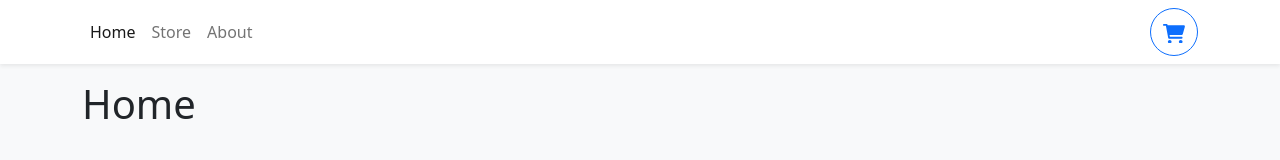
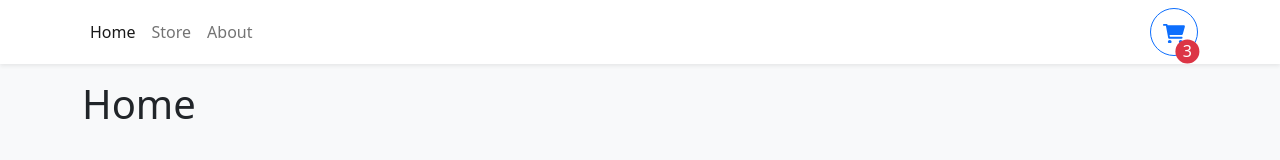
Before and after one commit to oscarnunez1/shopsy-cart, a React (Vite) app: page / in a window 1280 px wide. Shown: the top 160 px of the page. Built offline with nearby package versions, Linux system fonts and the light colour scheme.

Commit message:
add styling to shopping cart button

```diff
--- a/src/components/Navbar.tsx
+++ b/src/components/Navbar.tsx
@@ -21,6 +21,21 @@ export function Navbar() {
           >
             <path d="M96 0C107.5 0 117.4 8.19 119.6 19.51L121.1 32H541.8C562.1 32 578.3 52.25 572.6 72.66L518.6 264.7C514.7 278.5 502.1 288 487.8 288H170.7L179.9 336H488C501.3 336 512 346.7 512 360C512 373.3 501.3 384 488 384H159.1C148.5 384 138.6 375.8 136.4 364.5L76.14 48H24C10.75 48 0 37.25 0 24C0 10.75 10.75 0 24 0H96zM128 464C128 437.5 149.5 416 176 416C202.5 416 224 437.5 224 464C224 490.5 202.5 512 176 512C149.5 512 128 490.5 128 464zM512 464C512 490.5 490.5 512 464 512C437.5 512 416 490.5 416 464C416 437.5 437.5 416 464 416C490.5 416 512 437.5 512 464z" />
           </svg>
+          <div
+            className="rounded-circle bg-danger d-flex justify-content-center align-items-center"
+            style={{
+              color: "white",
+              width: "1.5rem",
+              height: "1.5rem",
+              position: "absolute",
+              bottom: 0,
+              right: 0,
+              transform: "translate(10%, 35%"
+
+            }}
+          >
+            3
+          </div>
         </Button>
       </Container>
     </BootstrapNav>
```
